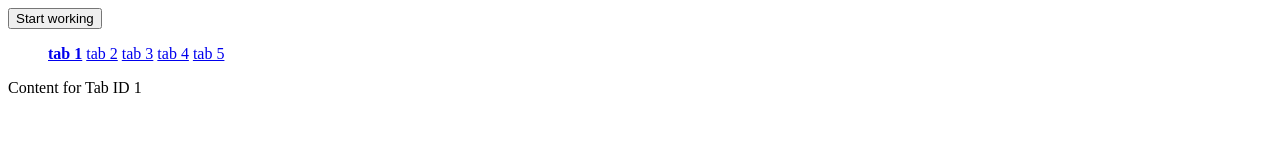
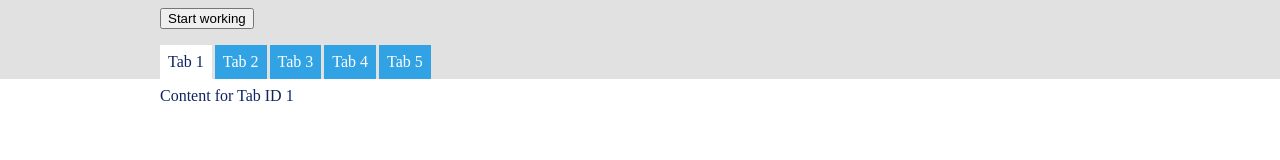
Before and after one commit to tomcarver/caesium, a website: page public/index.html in a window 1280 px wide. Drawn offline with nearby package versions, Linux system fonts and the light colour scheme; some packages are replaced by stand-ins of ours.

Commit message:
basic styling & more semantic HTML

```diff
--- a/public/index.html
+++ b/public/index.html
@@ -12,19 +12,17 @@
 		<script src="js/caesiumStore.js"></script>
 		<script src="js/caesiumControllers.js"></script>
 		<script src="js/caesiumApp.js"></script>
-		<style type="text/css">
-			.tabList li { display: inline; }
-			.tabList li.active { font-weight: bold; }
-		</style>
+		<link rel="stylesheet" type="text/css" href="style/style.css" ></link>
 	</head>
 	<body ng-controller="PageController">
-		<div ng-controller="CurrentEntryCtrl" >
+		<header>
+			<div ng-controller="CurrentEntryCtrl" class="container">
 				<div ng-if="currentEntry">
 					<input type="text" id="task" ng-model="currentEntry.description" />
 					<label id="status">{{status}}</label>
 
 					<select>
-					<option ng-repeat="entry in previousEntries | orderBy:orderProp: true">{{entry | json}} {{entry.dayNumber | getUserDateFromDayNumber}} {{entry.startEpochMs | getUserTimeFromMsCount}} - {{entry.finishEpochMs | getUserTimeFromMsCount}}</option>
+						<option ng-repeat="entry in previousEntries | orderBy:orderProp: true">{{entry.dayNumber | getUserDateFromDayNumber}} {{entry.startEpochMs | getUserTimeFromMsCount}} - {{entry.finishEpochMs | getUserTimeFromMsCount}}</option>
 					</select>
 
 					<button ng-click="stopWorking()">Stop working</button>
@@ -33,15 +31,19 @@
 					<button ng-click="startWorking()">Start working</button>
 				</div>
 			</div>
-
-		<ul class="tabList">
+			<nav>
+				<ul>
 					<li data-ng-repeat="id in [1,2,3,4,5]" ng-class="{active:id == globals.tabid}">
-				<a href="#/tabs/{{id}}">tab {{id}}</a>
+						<a href="#/tabs/{{id}}">Tab {{id}}</a>
 					</li>
 				</ul>
+			</nav>
+		</header>
+		<main>
 
-		<div class="view-container">
+			<div class="container">
 			  <div ng-view class="view-frame"></div>
 			</div>
+		</main>
 	</body>
 </html>
--- /dev/null
+++ b/public/style/style.css
@@ -0,0 +1,51 @@
+body {
+	padding: 0em;
+	margin: 0em;
+	background: #fff;
+}
+body {
+	color: #0E2461;
+}
+
+header {
+	background: #E1E1E2;
+}
+
+header, main {
+	padding: 0.5em 0em 0em 0em;
+}
+
+.container, nav {
+	max-width: 960px;
+	margin: 0em auto 0em auto;
+	padding: 0px 20px 0px 20px;
+	border: 0;
+	font-size: 100%;
+}
+
+nav ul {
+	list-style: none;
+	list-style-image: none;
+	margin: 0;
+	padding: 1em 0em 0em 0em;
+}
+
+nav ul li {
+	display: inline-block;
+	padding:0.5em;
+	margin: 0px 3px 0px 0px;
+	background:#31A3E4;
+}
+
+nav ul li.active {
+	background:white;
+}
+
+nav ul li a {
+	text-decoration: none;
+	color: white;
+}
+
+nav ul li.active a {
+	color: #0E2461;
+}
```
Also changed, not shown: public/templates/MainView.html (deleted, +0 -9 lines). Lines whose indentation alone changed are shown as unchanged.
